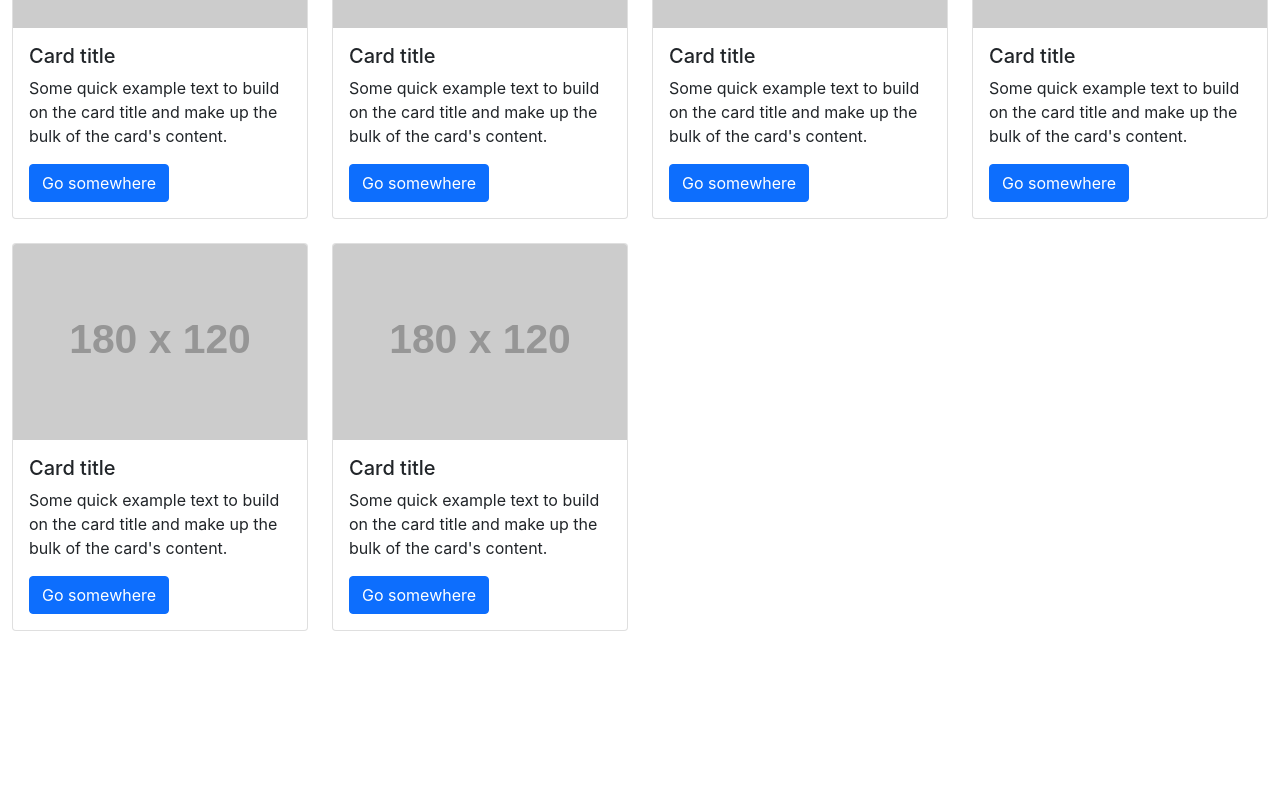
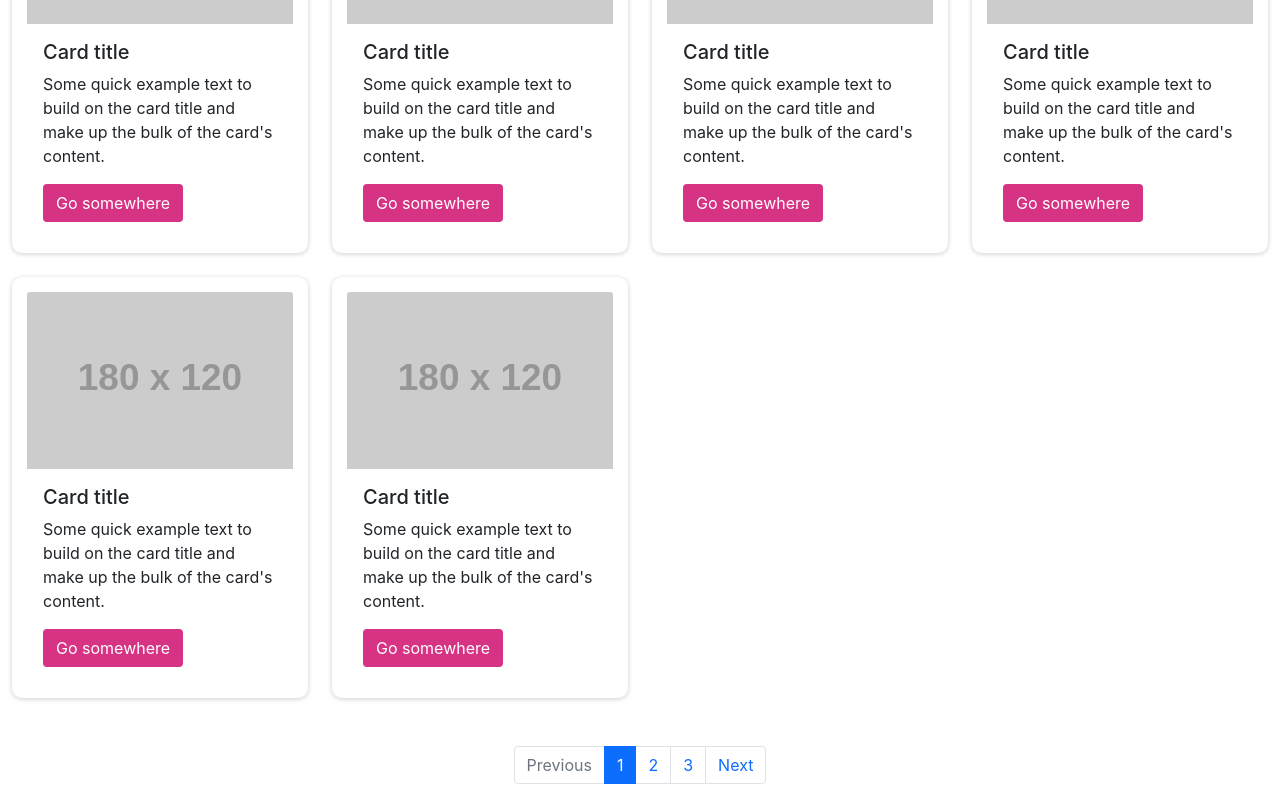
Before and after one commit to raymond-le-goldenowl/pokemon-dex, a React (Create React App) app: page / in a window 1280 px wide. Shown: the part 462-1262 px from the top of the page. Before the commit the page ends 1093 px from the top, so only its background shows below. Built offline with nearby package versions, Linux system fonts and the light colour scheme.

Commit message:
Styles card pokemon

```diff
--- a/src/pages/home-page.js
+++ b/src/pages/home-page.js
@@ -22,9 +22,9 @@ export default function HomePage() {
       </form>
 
       {/* List Carts Of Pokemon */}
-      <div className="row">
-        <div className="col-lg-3 col-md-4 mt-4">
-          <div className="card">
+      <div className="row mb-5" id="list-of-pokemon">
+        <div className="col-xl-3 col-lg-4 col-md-6 mt-4">
+          <div className="card card-pokemon">
             <img
               src="https://dummyimage.com/180x120/dbdbdb/787878.png&text=Image+cap"
               className="card-img-top"
@@ -36,15 +36,15 @@ export default function HomePage() {
                 Some quick example text to build on the card title and make up
                 the bulk of the card's content.
               </p>
-              <a href="#!" className="btn btn-primary">
+              <a href="#!" className="btn btn-purple">
                 Go somewhere
               </a>
             </div>
           </div>
         </div>
 
-        <div className="col-lg-3 col-md-4 mt-4">
-          <div className="card">
+        <div className="col-xl-3 col-lg-4 col-md-6 mt-4">
+          <div className="card card-pokemon">
             <img
               src="https://dummyimage.com/180x120/dbdbdb/787878.png&text=Image+cap"
               className="card-img-top"
@@ -56,15 +56,15 @@ export default function HomePage() {
                 Some quick example text to build on the card title and make up
                 the bulk of the card's content.
               </p>
-              <a href="#!" className="btn btn-primary">
+              <a href="#!" className="btn btn-purple">
                 Go somewhere
               </a>
             </div>
           </div>
         </div>
 
-        <div className="col-lg-3 col-md-4 mt-4">
-          <div className="card">
+        <div className="col-xl-3 col-lg-4 col-md-6 mt-4">
+          <div className="card card-pokemon">
             <img
               src="https://dummyimage.com/180x120/dbdbdb/787878.png&text=Image+cap"
               className="card-img-top"
@@ -76,15 +76,15 @@ export default function HomePage() {
                 Some quick example text to build on the card title and make up
                 the bulk of the card's content.
               </p>
-              <a href="#!" className="btn btn-primary">
+              <a href="#!" className="btn btn-purple">
                 Go somewhere
               </a>
             </div>
           </div>
         </div>
 
-        <div className="col-lg-3 col-md-4 mt-4">
-          <div className="card">
+        <div className="col-xl-3 col-lg-4 col-md-6 mt-4">
+          <div className="card card-pokemon">
             <img
               src="https://dummyimage.com/180x120/dbdbdb/787878.png&text=Image+cap"
               className="card-img-top"
@@ -96,15 +96,15 @@ export default function HomePage() {
                 Some quick example text to build on the card title and make up
                 the bulk of the card's content.
               </p>
-              <a href="#!" className="btn btn-primary">
+              <a href="#!" className="btn btn-purple">
                 Go somewhere
               </a>
             </div>
           </div>
         </div>
 
-        <div className="col-lg-3 col-md-4 mt-4">
-          <div className="card">
+        <div className="col-xl-3 col-lg-4 col-md-6 mt-4">
+          <div className="card card-pokemon">
             <img
               src="https://dummyimage.com/180x120/dbdbdb/787878.png&text=Image+cap"
               className="card-img-top"
@@ -116,15 +116,15 @@ export default function HomePage() {
                 Some quick example text to build on the card title and make up
                 the bulk of the card's content.
               </p>
-              <a href="#!" className="btn btn-primary">
+              <a href="#!" className="btn btn-purple">
                 Go somewhere
               </a>
             </div>
           </div>
         </div>
 
-        <div className="col-lg-3 col-md-4 mt-4">
-          <div className="card">
+        <div className="col-xl-3 col-lg-4 col-md-6 mt-4">
+          <div className="card card-pokemon">
             <img
               src="https://dummyimage.com/180x120/dbdbdb/787878.png&text=Image+cap"
               className="card-img-top"
@@ -136,13 +136,51 @@ export default function HomePage() {
                 Some quick example text to build on the card title and make up
                 the bulk of the card's content.
               </p>
-              <a href="#!" className="btn btn-primary">
+              <a href="#!" className="btn btn-purple">
                 Go somewhere
               </a>
             </div>
           </div>
         </div>
       </div>
+
+      {/* Pagination */}
+      <div className="row" id="pokemon-pagination">
+        <nav aria-label="Page navigation example">
+          <ul className="pagination justify-content-center">
+            <li className="page-item disabled">
+              <a
+                className="page-link"
+                href="#!"
+                tabIndex="-1"
+                aria-disabled="true"
+              >
+                Previous
+              </a>
+            </li>
+            <li className="page-item active">
+              <a className="page-link" href="#!">
+                1
+              </a>
+            </li>
+            <li className="page-item">
+              <a className="page-link" href="#!">
+                2
+              </a>
+            </li>
+            <li className="page-item">
+              <a className="page-link" href="#!">
+                3
+              </a>
+            </li>
+            <li className="page-item">
+              <a className="page-link" href="#!">
+                Next
+              </a>
+            </li>
+          </ul>
+        </nav>
+      </div>
     </div>
   )
 }
--- a/src/pages/home.css
+++ b/src/pages/home.css
@@ -44,3 +44,16 @@
     font-size: 2.3rem;
   }
 }
+
+/* ======================= Styles for LIST OF POKEMON ======================= */
+.card-pokemon {
+  padding: 15px;
+  border: none;
+  box-shadow: 0px 1px 5px rgb(206, 206, 206) !important;
+  border-radius: 10px;
+}
+
+.card-pokemon a.btn.btn-purple {
+  background-color: var(--bs-pink) !important;
+  color: #fff;
+}
```
